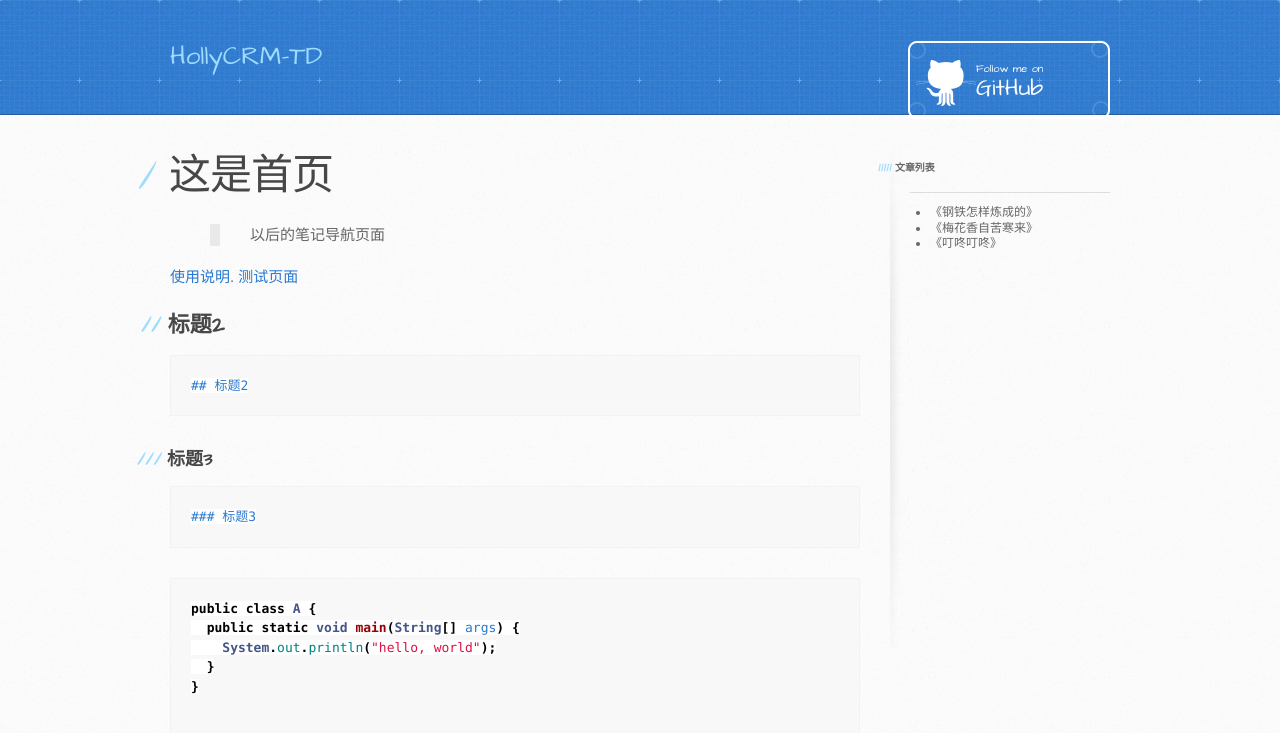
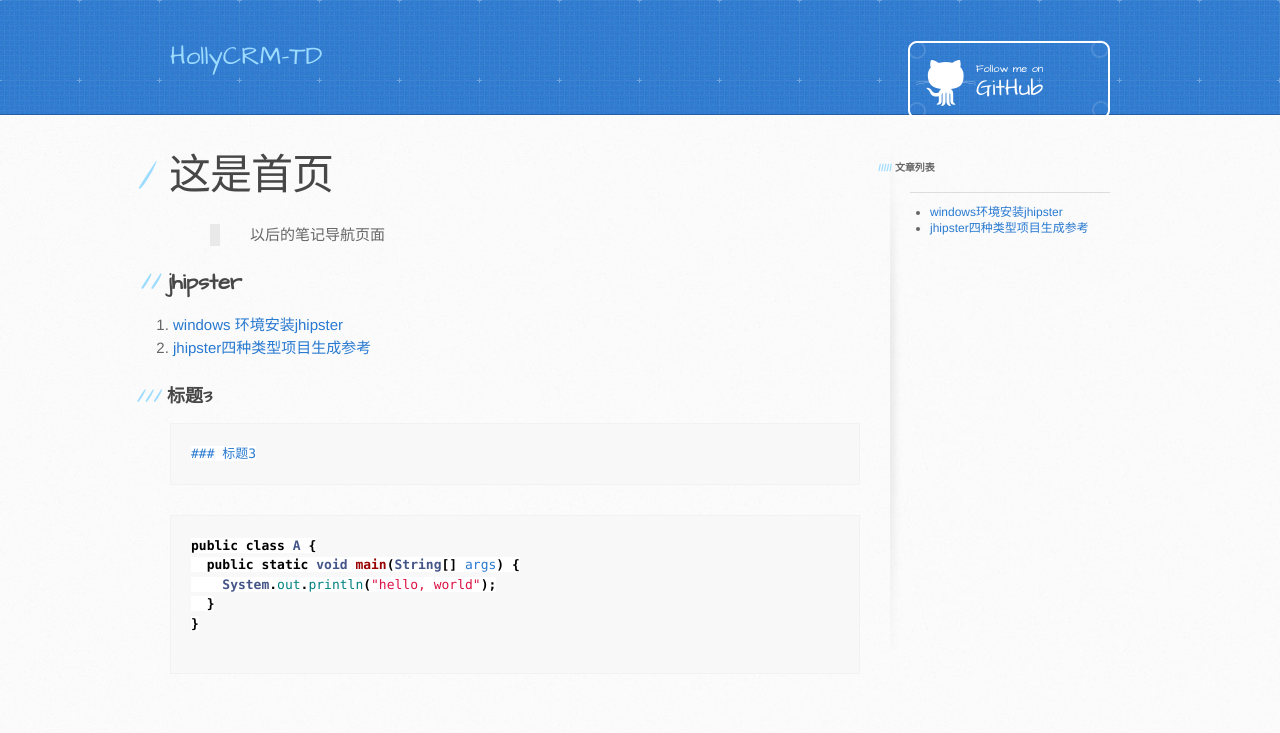
Before and after one commit to alleyz-favorite/alleyz-favorite.github.io, a Jekyll site: the page built from index.md, in a window 1280 px wide. Shown: the top 733 px of the page. Built offline with Jekyll 4.4.1, drawn with Linux system fonts in a browser that asks for light colours; our own code applies the rules of GitHub Pages for plain Markdown files.

Commit message:
change index.md and default.html: add new title

````diff
--- a/_layouts/default.html
+++ b/_layouts/default.html
@@ -37,9 +37,8 @@
           <h5>文章列表</h5>
           <hr/>
           <ul>
-            <li>《钢铁怎样炼成的》</li>
-            <li>《梅花香自苦寒来》</li>
-            <li>《叮咚叮咚》</li>
+            <li><a href="../docs/jhipster/jhipster-installing.html">windows环境安装jhipster</a></li>
+            <li><a href="../docs/jhipster/create-project.html">jhipster四种类型项目生成参考</a></li>
           </ul>
         </aside>
 
--- a/index.md
+++ b/index.md
@@ -3,13 +3,9 @@
 > 以后的笔记导航页面
 >
 
-[使用说明](index-old.md).
-[测试页面](./docs/jhipster/myindex.md)
-## 标题2
-
-```
-## 标题2
-```
+## jhipster
+1. [windows 环境安装jhipster](./docs/jhipster/jhipster-installing.md)
+2. [jhipster四种类型项目生成参考](./docs/jhipster/create-project.md)
 
 
 ### 标题3
````
